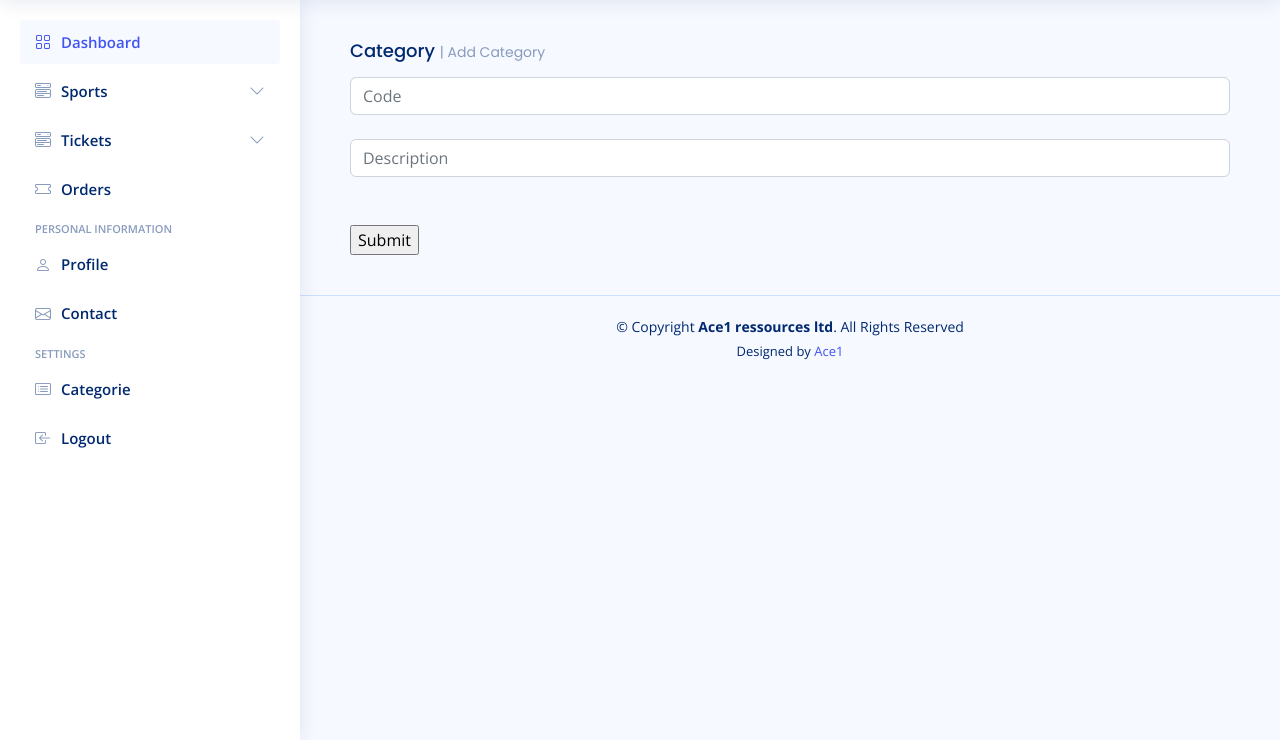
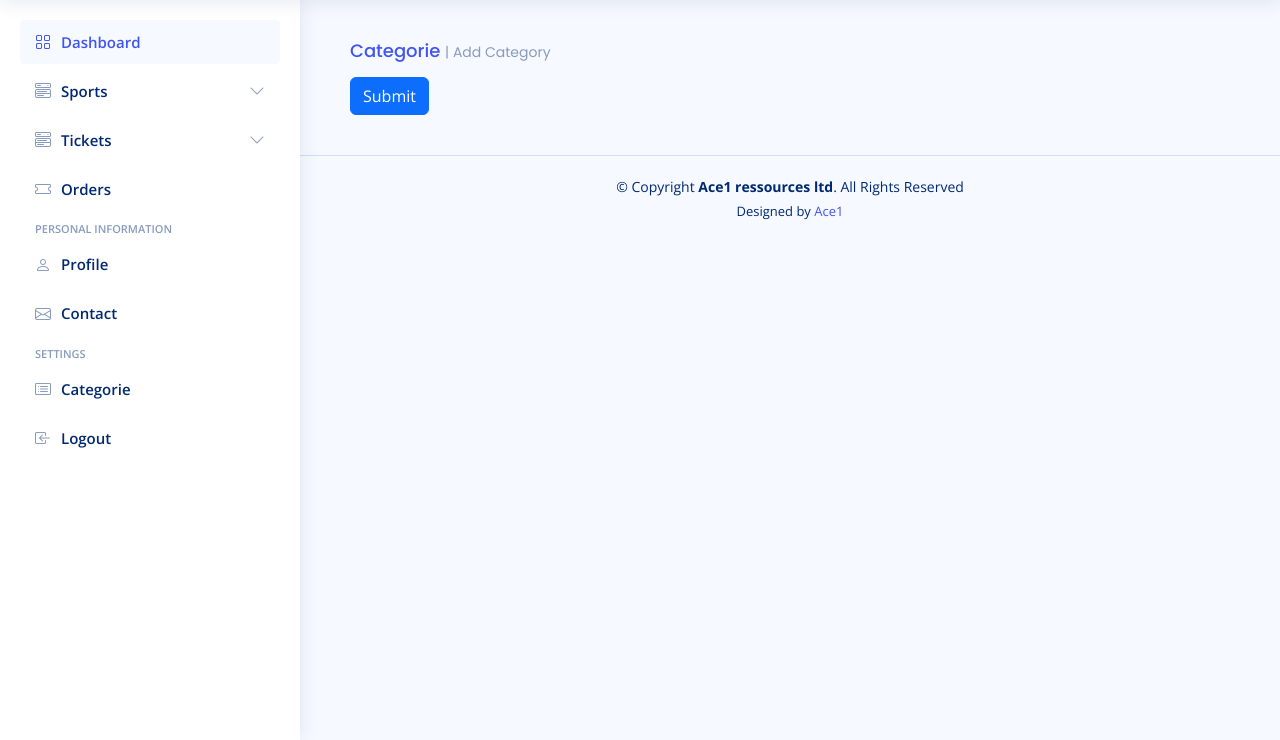
Before and after one commit to Ace7260/vente_tickets, a Django app: page /category/add/ in a window 1280 px wide. Shown: the part 60-800 px from the top of the page. Run offline with Django 3.2, Linux system fonts and the light colour scheme; some libraries are stand-ins or nearby versions.

Commit message:
Correction Add Category template

```diff
--- a/app/templates/app/category/add_category.html
+++ b/app/templates/app/category/add_category.html
@@ -1,27 +1,20 @@
 {%extends 'app/layouts/default.html'%}
 {%block content%}
 <main id="main" class="main">
-    <form class="section dashboard" action="" method="POST">
+    <div class="section dashboard">
       <div class="col-12">
 
         <div class="card-body">
-          <h5 class="card-title">Category <span>| Add Category</span></h5>
-          <form>
 
-          {% csrf_token %}
-          {{form}}
+          <h5 class="card-title"> <a href="{% url 'category_index' %}">Categorie</a> <span>| Add Category</span></h5>
+          <form action="" method="POST">
 
-          <div class="form-group">
-            <input type="simple" class="form-control" placeholder="Code">
-          </div>
-          </br>
-          <div class="form-group">
-            <input type="simple" class="form-control" placeholder="Description">
-          </div>
-          </br>
-            </form> </br>
-            <input type="Submit" name="Submit">
+            {% csrf_token %}
+            {{form}}
+            <input  class="btn btn-primary" type="Submit" name="Submit">
+
+          </form>
       </div>
-    </form><!-- End Recent Sales -->
+    </div><!-- End Recent Sales -->
 </main>
 {%endblock%}
```
